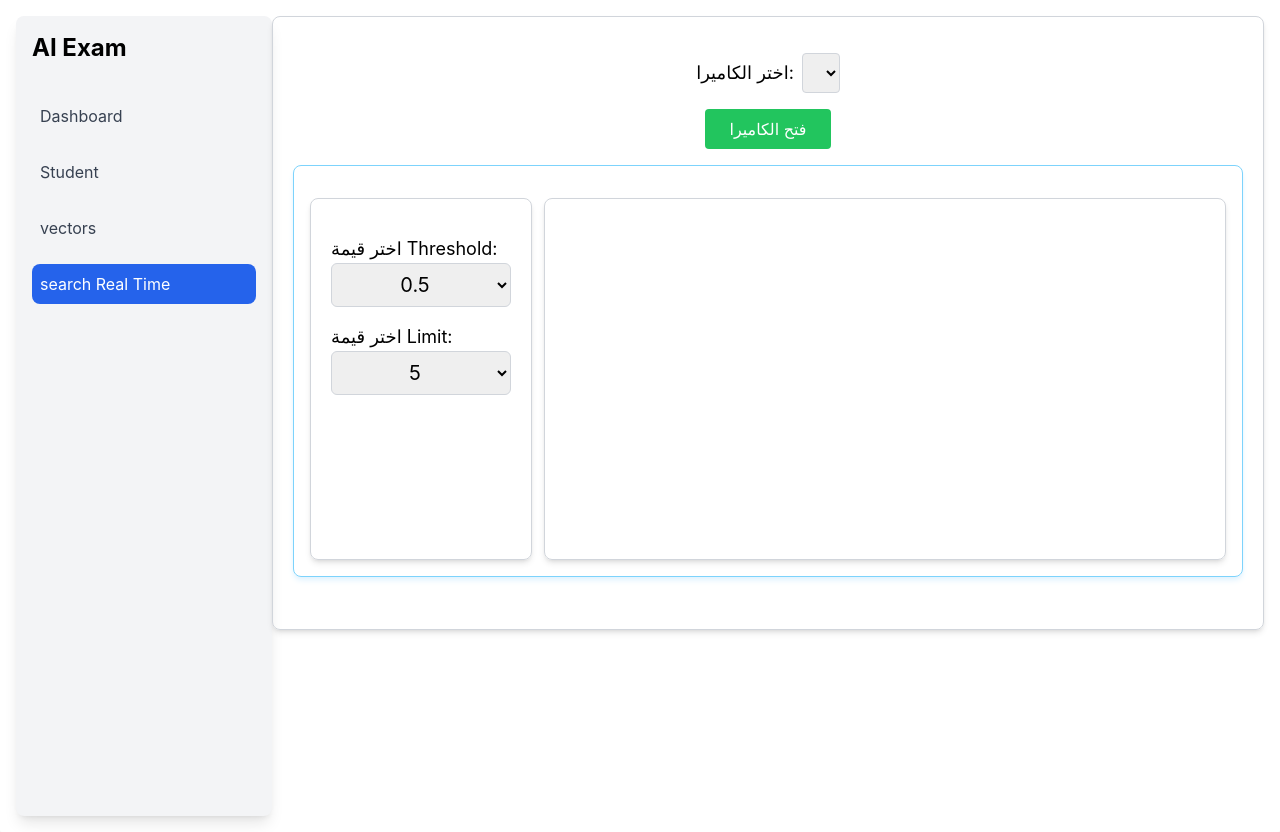
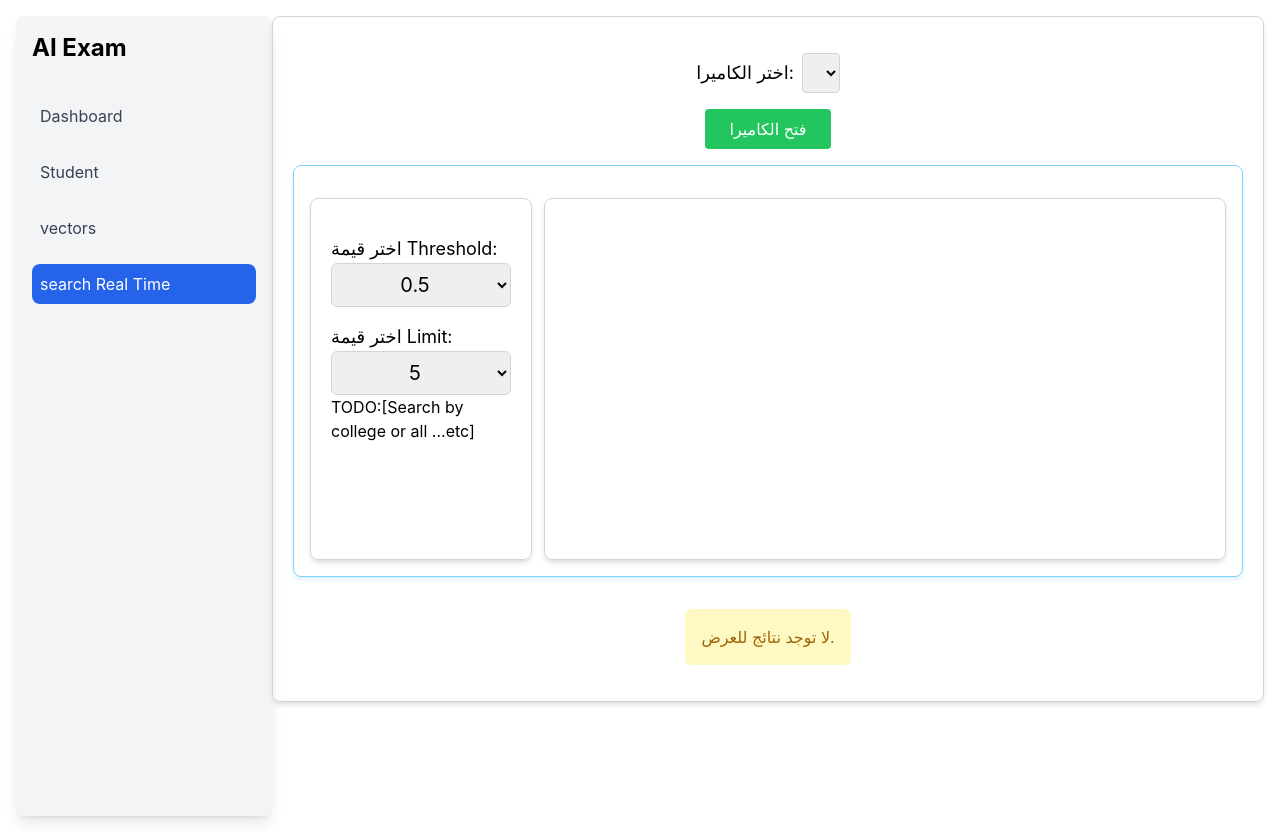
Before and after one commit to radanpro/identity, a React (Create React App) app in the folder frontend/: page /camera in a window 1280 px wide. Built offline with nearby package versions, Linux system fonts and the light colour scheme.

Commit message:
reset imageResults and studentsInfo before each search to clear previous resluts and display only new resluts

```diff
--- a/frontend/src/components/SearchRealTime.jsx
+++ b/frontend/src/components/SearchRealTime.jsx
@@ -13,8 +13,9 @@ const SearchRealTime = () => {
   const [devices, setDevices] = useState([]);
   const [selectedDeviceId, setSelectedDeviceId] = useState(null);
   const [studentsInfo, setStudentsInfo] = useState([]);
-  const [threshold, setThreshold] = useState(0.5); // حالة لتخزين قيمة threshold
-  const [limit, setLimit] = useState(5); // حالة لتخزين قيمة limit
+  const [threshold, setThreshold] = useState(0.5);
+  const [limit, setLimit] = useState(5);
+  const [errorMessage, setErrorMessage] = useState(null);
 
   const videoRef = useRef(null);
   const canvasRef = useRef(null);
@@ -91,7 +92,11 @@ const SearchRealTime = () => {
         formData.append("threshold", threshold);
         formData.append("limit", limit);
 
+        // إعادة تعيين الحالات قبل بدء البحث الجديد
         setImageResults([]);
+        setStudentsInfo([]);
+        setErrorMessage(null);
+
         setLoading(true);
         stopCamera();
         try {
@@ -110,10 +115,13 @@ const SearchRealTime = () => {
             setImageResults(faceData);
             fetchAllStudentsInfo(faceData);
           } else {
-            console.error("Face detection failed:", response);
+            setErrorMessage(response.data.message || "No results found.");
           }
         } catch (error) {
-          console.error("Error in sending image:", error);
+          setErrorMessage(
+            error.response?.data?.message ||
+              "An error occurred while searching."
+          );
         } finally {
           setLoading(false);
         }
@@ -197,6 +205,7 @@ const SearchRealTime = () => {
               ))}
             </select>
           </div>
+          <div>TODO:[Search by college or all ...etc]</div>
         </div>
         <CameraView
           videoRef={videoRef}
@@ -206,7 +215,12 @@ const SearchRealTime = () => {
         />
       </div>
 
-      <SearchResults imageResults={imageResults} studentsInfo={studentsInfo} />
+      {/* تمرير errorMessage إلى SearchResults */}
+      <SearchResults
+        imageResults={imageResults}
+        studentsInfo={studentsInfo}
+        errorMessage={errorMessage}
+      />
     </div>
   );
 };
--- a/frontend/src/components/SearchResults.jsx
+++ b/frontend/src/components/SearchResults.jsx
@@ -1,9 +1,15 @@
 import PropTypes from "prop-types";
 
-const SearchResults = ({ imageResults, studentsInfo }) => {
+const SearchResults = ({ imageResults, studentsInfo, errorMessage }) => {
   return (
     <div className="mt-4 flex w-full justify-center">
-      {imageResults.length > 0 && (
+      {errorMessage && ( // عرض رسالة الخطأ إذا كانت موجودة
+        <div className="bg-red-100 text-red-700 p-4 mb-4 rounded-md">
+          {errorMessage}
+        </div>
+      )}
+
+      {imageResults.length > 0 ? (
         <div className="w-full max-w-4xl">
           <h2 className="text-xl font-bold mb-4">نتائج البحث:</h2>
           <div className="flex gap-8">
@@ -55,6 +61,12 @@ const SearchResults = ({ imageResults, studentsInfo }) => {
             </div>
           </div>
         </div>
+      ) : (
+        !errorMessage && ( // عرض رسالة إذا لم تكن هناك نتائج
+          <div className="bg-yellow-100 text-yellow-700 p-4 mb-4 rounded-md">
+            لا توجد نتائج للعرض.
+          </div>
+        )
       )}
     </div>
   );
@@ -63,6 +75,7 @@ const SearchResults = ({ imageResults, studentsInfo }) => {
 SearchResults.propTypes = {
   imageResults: PropTypes.array.isRequired,
   studentsInfo: PropTypes.array.isRequired,
+  errorMessage: PropTypes.string, // إضافة PropTypes لـ errorMessage
 };
 
 export default SearchResults;
```
